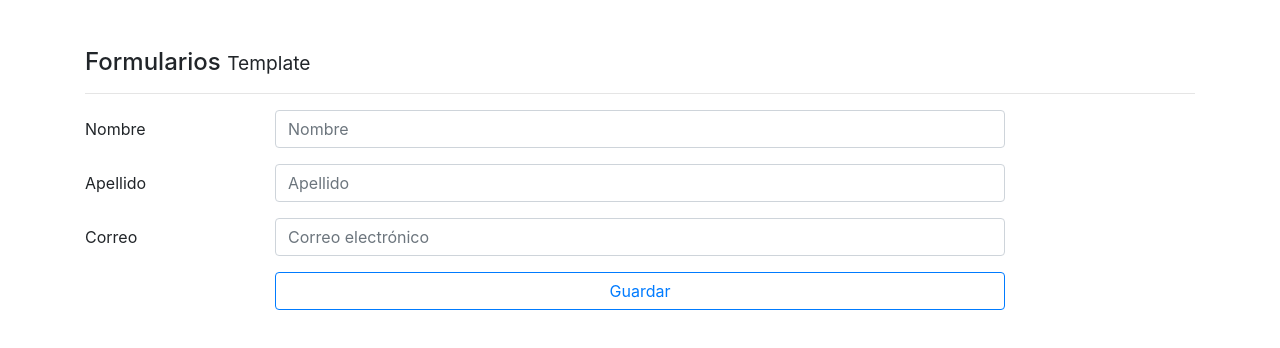
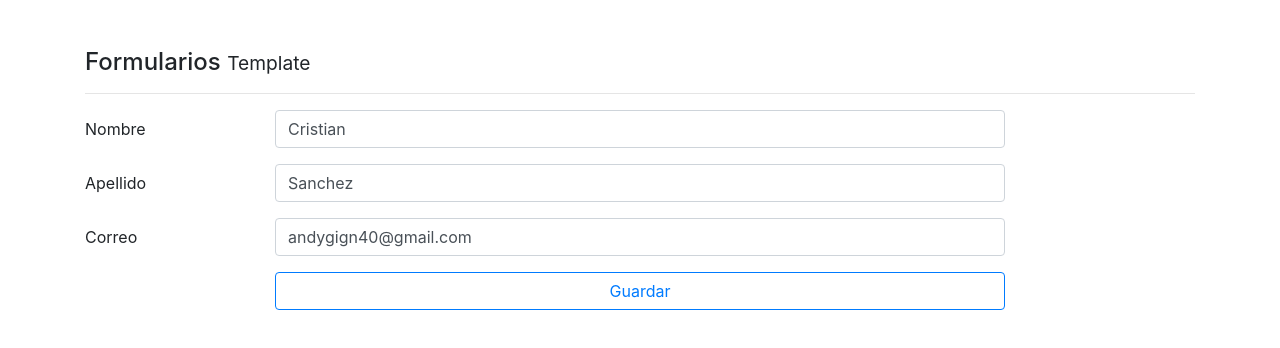
Before and after one commit to Cristian-byte/formularios, an Angular app: page /template in a window 1280 px wide. Shown: the top 348 px of the page. Built offline with nearby package versions, Linux system fonts and the light colour scheme.

Commit message:
Tarea Validaciones

```diff
--- a/src/app/pages/template/template.component.html
+++ b/src/app/pages/template/template.component.html
@@ -26,7 +26,13 @@
 
         <input class="form-control"
                type="text"
-               placeholder="Apellido">
+               name="apellido"
+               [class.is-invalid]="apellido.invalid && apellido.touched"
+               [ngModel]="usuario.apellido"
+               placeholder="Apellido"
+               required
+               minlength="5"
+               #apellido="ngModel">
       </div>
     </div>
 
@@ -38,11 +44,12 @@
 
       <input class="form-control"
              type="email"
+             name="correo"
              [class.is-invalid]="correo.invalid && correo.touched"
-             ngModel
-             name="correo"
+             [ngModel]="usuario.correo"
              placeholder="Correo electrónico"
              pattern="[a-z0-9._%+-]+@[a-z0-9.-]+\.[a-z]{2,3}$"
+             required
              #correo="ngModel">
     </div>
   </div>
--- a/src/app/pages/template/template.component.ts
+++ b/src/app/pages/template/template.component.ts
@@ -9,7 +9,9 @@
 export class TemplateComponent implements OnInit {
 
   usuario = {
-    nombre: ''
+    nombre: 'Cristian',
+    apellido: 'Sanchez',
+    correo: 'andygign40@gmail.com'
   }
 
   constructor() { }
```
